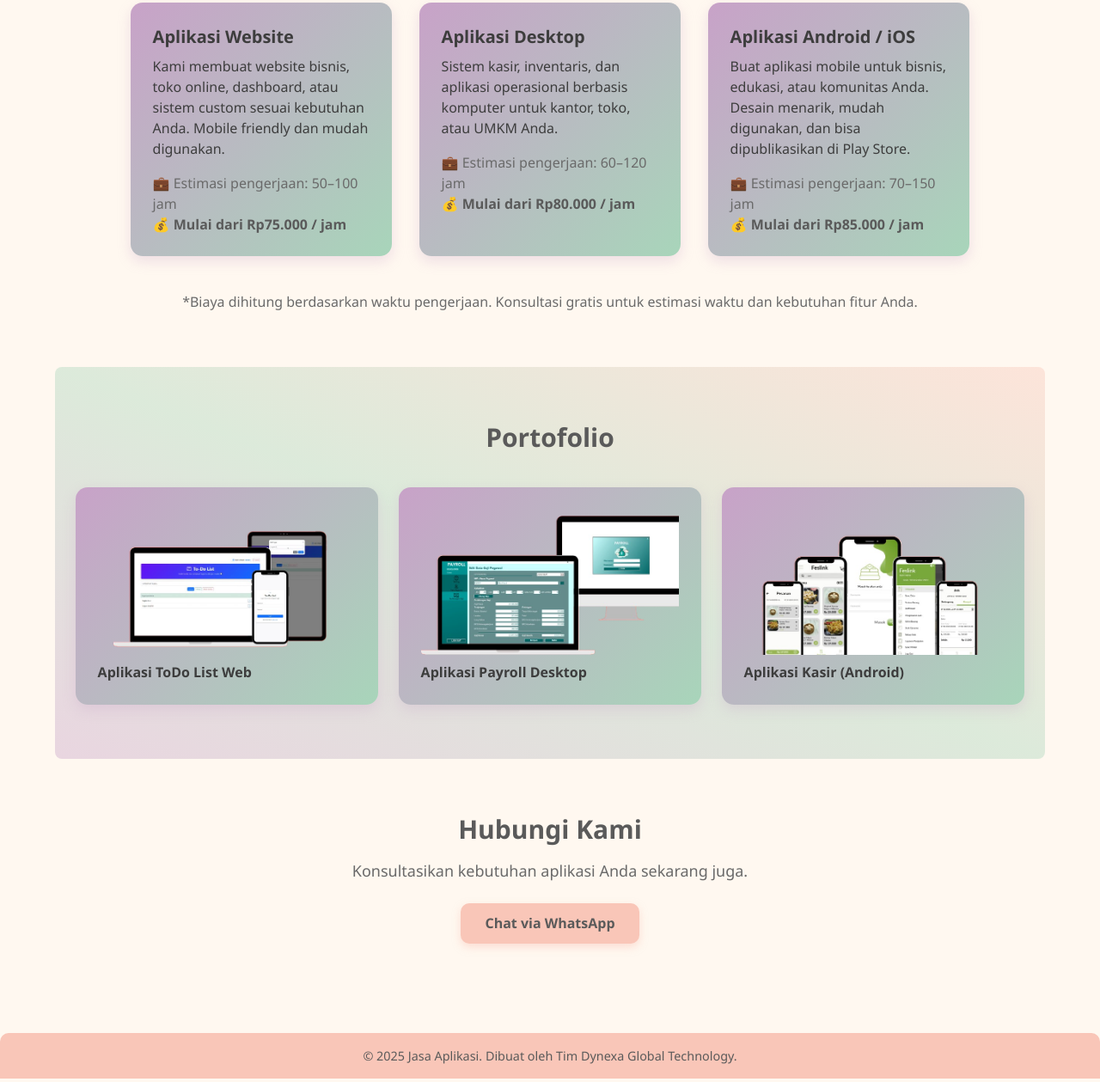
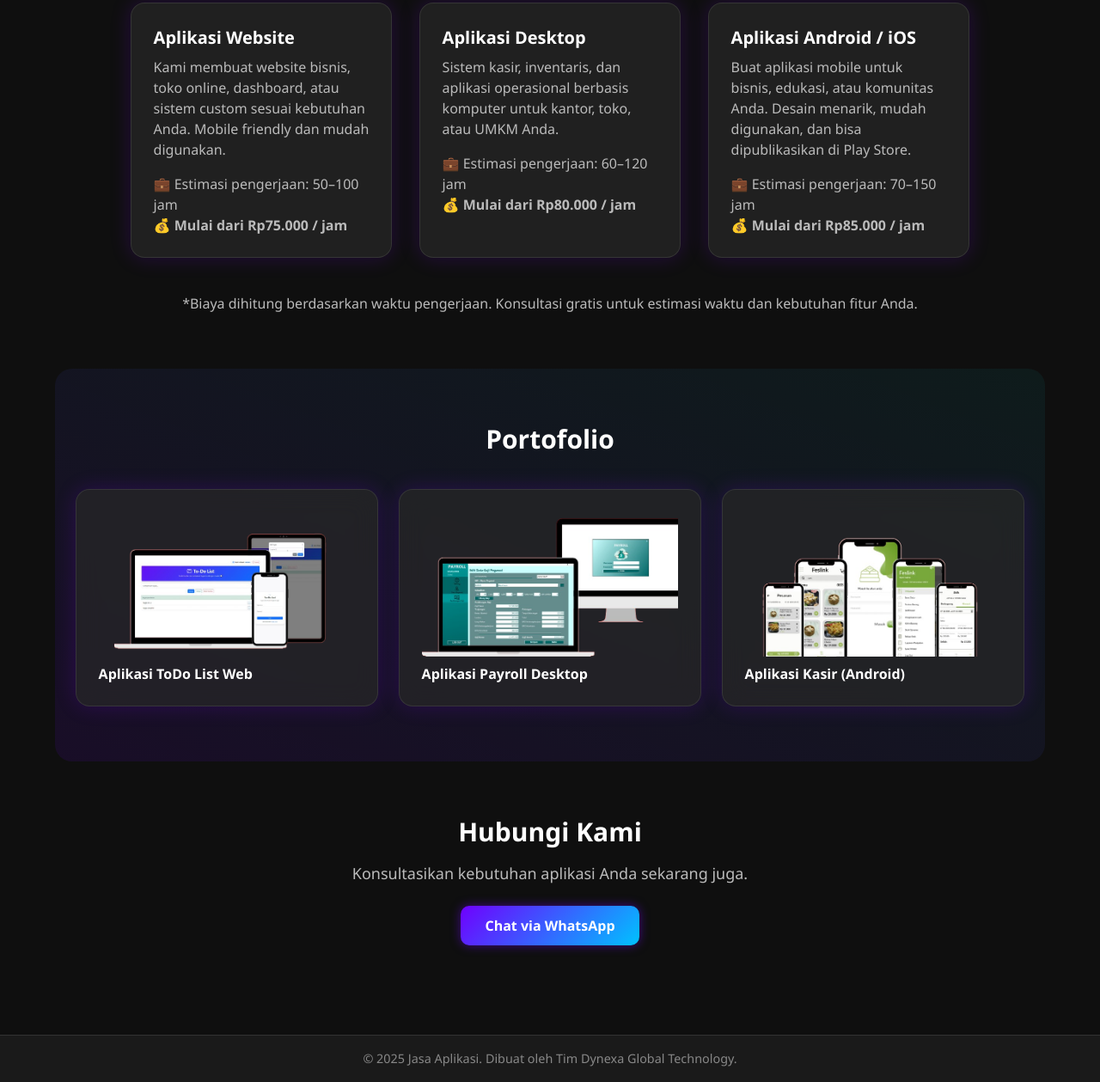
Before and after one commit to SamaraBuanaTungga/katalog_produk_digital, a plain HTML site: page index.html in a window 1280 px wide. Shown: the part 479-1738 px from the top of the page at 86% size. Drawn offline with nearby package versions, Linux system fonts and the light colour scheme.

Commit message:
tema
test tema

```diff
--- a/index.html
+++ b/index.html
@@ -7,54 +7,77 @@
   <script src="https://cdn.tailwindcss.com"></script>
   <style>
     body {
-      background-color: #FFF8F0;
-      color: #5A5A5A;
+      background-color: #0f0f0f;
+      color: #e0e0e0;
       font-family: 'Segoe UI', Tahoma, Geneva, Verdana, sans-serif;
     }
+
     .service-card {
-      background: linear-gradient(135deg, #C8A2C8 0%, #A8D5BA 100%);
-      border-radius: 14px;
+      background: rgba(40, 40, 40, 0.7);
+      backdrop-filter: blur(14px);
+      border-radius: 16px;
       padding: 1.6rem;
-      box-shadow: 0 6px 15px rgba(200, 162, 200, 0.3);
-      color: #3D3D3D;
-      transition: transform 0.35s ease, box-shadow 0.35s ease;
+      box-shadow: 0 0 25px rgba(128, 0, 255, 0.2);
+      color: #ddd;
+      transition: transform 0.3s ease, box-shadow 0.3s ease;
       cursor: pointer;
+      border: 1px solid rgba(100, 100, 100, 0.3);
     }
+
     .service-card:hover {
-      transform: translateY(-10px);
-      box-shadow: 0 15px 35px rgba(168, 213, 186, 0.5);
+      transform: translateY(-8px);
+      box-shadow: 0 0 30px rgba(0, 255, 255, 0.25);
     }
+
     .btn-primary {
-      background-color: #F9C6B8;
-      color: #5A5A5A;
+      background: linear-gradient(135deg, #6f00ff, #00c2ff);
+      color: #fff;
       padding: 0.7rem 1.8rem;
       border-radius: 10px;
       font-weight: 700;
       text-decoration: none;
-      box-shadow: 0 4px 10px rgba(249, 198, 184, 0.5);
-      transition: background-color 0.3s ease, box-shadow 0.3s ease;
+      box-shadow: 0 0 12px rgba(111, 0, 255, 0.5);
+      transition: all 0.3s ease;
       display: inline-block;
     }
+
     .btn-primary:hover {
-      background-color: #E5B0A3;
-      box-shadow: 0 10px 25px rgba(229, 176, 163, 0.7);
+      background: linear-gradient(135deg, #7a14ff, #14e8ff);
+      box-shadow: 0 0 20px rgba(0, 255, 255, 0.6);
     }
+
     a.underline {
-      color: #C8A2C8;
+      color: #00c2ff;
       text-decoration-thickness: 2px;
       font-weight: 600;
     }
+
     a.underline:hover {
-      color: #9B7DAA;
+      color: #14e8ff;
     }
+
     footer {
-      background-color: #F9C6B8;
+      background-color: #1a1a1a;
       padding: 1rem 0;
       font-size: 0.9rem;
-      color: #5A5A5A;
+      color: #888;
       text-align: center;
       margin-top: 40px;
-      border-radius: 10px 10px 0 0;
+      border-top: 1px solid #333;
+    }
+
+    section h1, section h2, section h3, section h4 {
+      color: #ffffff;
+    }
+
+    section p {
+      color: #bbb;
+    }
+
+    .highlight-bg {
+      background: linear-gradient(to top right, rgba(111, 0, 255, 0.1), rgba(0, 255, 255, 0.05));
+      border-radius: 20px;
+      padding: 1.5rem;
     }
   </style>
 
@@ -66,7 +89,7 @@
   <!-- Hero Section -->
   <section class="py-20 text-center" data-aos="fade-down">
     <h1 class="text-4xl font-bold">Jasa Pembuatan Aplikasi</h1>
-    <p class="mt-4 text-lg max-w-xl mx-auto" style="color: #6A6A6A;">
+    <p class="mt-4 text-lg max-w-xl mx-auto">
       Kami menerima pesanan aplikasi Web, Desktop, dan Mobile sesuai kebutuhan Anda
     </p>
     <div class="mt-6">
@@ -82,29 +105,29 @@
       <div class="service-card" data-aos="zoom-in" data-aos-delay="100">
         <h3 class="text-xl font-semibold mb-2">Aplikasi Website</h3>
         <p>Kami membuat website bisnis, toko online, dashboard, atau sistem custom sesuai kebutuhan Anda. Mobile friendly dan mudah digunakan.</p>
-        <p class="mt-4" style="color: #6A6A6A;">💼 Estimasi pengerjaan: 50–100 jam</p>
-        <p class="font-bold" style="color: #5A5A5A;">💰 Mulai dari Rp75.000 / jam</p>
+        <p class="mt-4">💼 Estimasi pengerjaan: 50–100 jam</p>
+        <p class="font-bold">💰 Mulai dari Rp75.000 / jam</p>
       </div>
       <div class="service-card" data-aos="zoom-in" data-aos-delay="200">
         <h3 class="text-xl font-semibold mb-2">Aplikasi Desktop</h3>
         <p>Sistem kasir, inventaris, dan aplikasi operasional berbasis komputer untuk kantor, toko, atau UMKM Anda.</p>
-        <p class="mt-4" style="color: #6A6A6A;">💼 Estimasi pengerjaan: 60–120 jam</p>
-        <p class="font-bold" style="color: #5A5A5A;">💰 Mulai dari Rp80.000 / jam</p>
+        <p class="mt-4">💼 Estimasi pengerjaan: 60–120 jam</p>
+        <p class="font-bold">💰 Mulai dari Rp80.000 / jam</p>
       </div>
       <div class="service-card" data-aos="zoom-in" data-aos-delay="300">
         <h3 class="text-xl font-semibold mb-2">Aplikasi Android / iOS</h3>
         <p>Buat aplikasi mobile untuk bisnis, edukasi, atau komunitas Anda. Desain menarik, mudah digunakan, dan bisa dipublikasikan di Play Store.</p>
-        <p class="mt-4" style="color: #6A6A6A;">💼 Estimasi pengerjaan: 70–150 jam</p>
-        <p class="font-bold" style="color: #5A5A5A;">💰 Mulai dari Rp85.000 / jam</p>
+        <p class="mt-4">💼 Estimasi pengerjaan: 70–150 jam</p>
+        <p class="font-bold">💰 Mulai dari Rp85.000 / jam</p>
       </div>
     </div>
-    <p class="text-center mt-10" style="color: #6A6A6A;" data-aos="fade-up" data-aos-delay="400">
+    <p class="text-center mt-10" data-aos="fade-up" data-aos-delay="400">
       *Biaya dihitung berdasarkan waktu pengerjaan. Konsultasi gratis untuk estimasi waktu dan kebutuhan fitur Anda.
     </p>
   </section>
 
   <!-- Portofolio Section -->
-  <section class="py-16 px-6 max-w-6xl mx-auto bg-gradient-to-tr from-[#C8A2C8]/40 via-[#A8D5BA]/40 to-[#F9C6B8]/40 rounded-lg" id="portofolio">
+  <section class="py-16 px-6 max-w-6xl mx-auto highlight-bg" id="portofolio">
     <h2 class="text-3xl font-semibold text-center mb-10" data-aos="fade-up">Portofolio</h2>
     <div class="grid md:grid-cols-3 gap-6">
       <div class="service-card" data-aos="flip-left" data-aos-delay="100">
@@ -125,8 +148,8 @@
   <!-- Kontak Section -->
   <section class="py-16 text-center" id="kontak" data-aos="fade-up">
     <h2 class="text-3xl font-semibold mb-4">Hubungi Kami</h2>
-    <p class="text-lg mb-6" style="color: #6A6A6A;">Konsultasikan kebutuhan aplikasi Anda sekarang juga.</p>
-    <a href="https://wa.me/6288229162240" class="btn-primary hover:bg-[#E5B0A3]">Chat via WhatsApp</a>
+    <p class="text-lg mb-6">Konsultasikan kebutuhan aplikasi Anda sekarang juga.</p>
+    <a href="https://wa.me/6288229162240" class="btn-primary">Chat via WhatsApp</a>
   </section>
 
   <footer>
@@ -142,6 +165,5 @@
       easing: 'ease-in-out',
     });
   </script>
-
 </body>
 </html>
```
